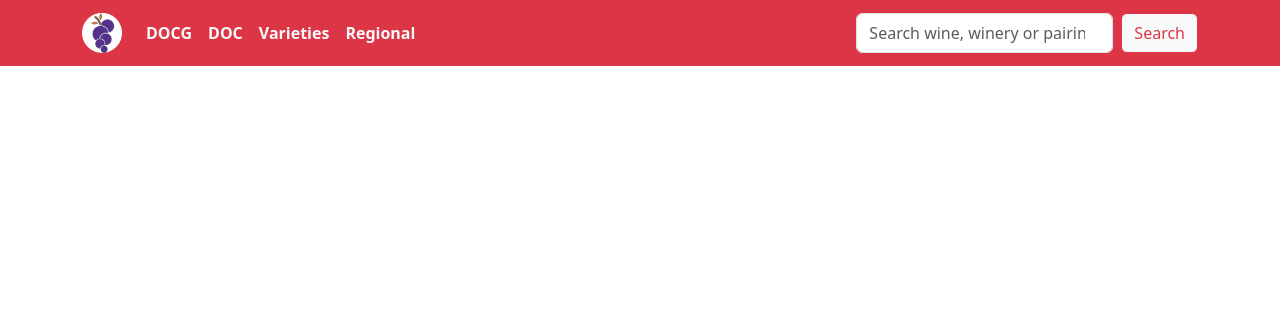
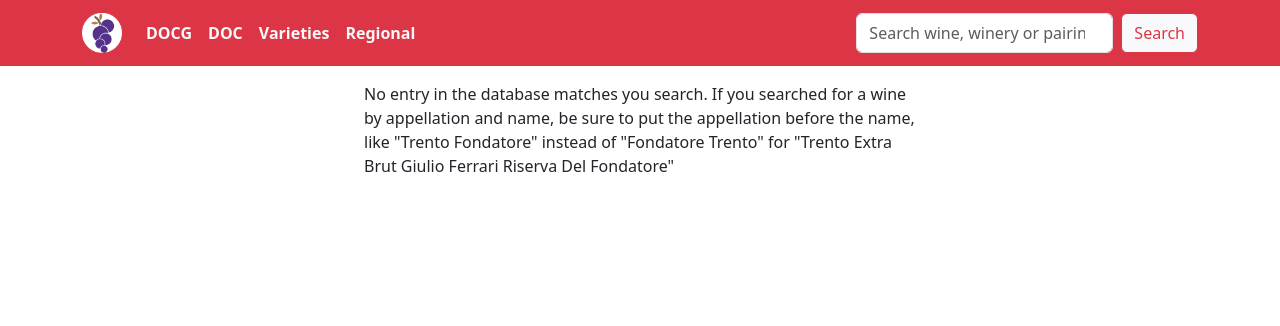
Before and after one commit to AGReATWine/agreatwine-web, a Flask app: page /search in a window 1280 px wide. Shown: the top 326 px of the page. Run offline with Flask 3, Linux system fonts and the light colour scheme; some libraries are stand-ins or nearby versions.

Commit message:
better search

```diff
--- a/app.py
+++ b/app.py
@@ -51,10 +51,16 @@ def show_entries():
         search_query = request.form['q']
         conn = sqlite3.connect('allwines.db')
         c = conn.cursor()
-        c.execute(
-            'SELECT FullName, WineryName, AppellationLevel, AppellationName, Region, Pairing, RS, QP, Rank, Price, EvaluationAvg, WineType, Grapes, AgingMonths, AgingType, RS2, QP2, RS3, QP3, RANK2, RANK3, RatingYear, Vintage, ScoreAvg, Tasting, SLC, TLC, QPRANK FROM allwines WHERE Entry = 1 AND (FullName LIKE ? OR WineryName LIKE ?)',
-            ('%' + search_query + '%', '%' + search_query + '%',)
-        )
+        if len(search_query.split()) > 1:
+            c.execute(
+                'SELECT FullName, WineryName, AppellationLevel, AppellationName, Region, Pairing, RS, QP, Rank, Price, EvaluationAvg, WineType, Grapes, AgingMonths, AgingType, RS2, QP2, RS3, QP3, RANK2, RANK3, RatingYear, Vintage, ScoreAvg, Tasting, SLC, TLC, QPRANK FROM allwines WHERE Entry = 1 AND (FullName LIKE ? OR WineryName LIKE ? OR Pairing LIKE ? OR FullName LIKE ? OR WineryName LIKE ? OR Pairing LIKE ?)',
+                ('%' + search_query + '%', '%' + search_query + '%', '%' + search_query + '%', '%' + search_query.split()[0] + '% %' + search_query.split()[1] + '%', '%' + search_query.split()[1] + '% %' + search_query.split()[0] + '%', '%' + search_query.split()[0] + '% %' + search_query.split()[1] + '%')
+            )
+        else:
+            c.execute(
+                'SELECT FullName, WineryName, AppellationLevel, AppellationName, Region, Pairing, RS, QP, Rank, Price, EvaluationAvg, WineType, Grapes, AgingMonths, AgingType, RS2, QP2, RS3, QP3, RANK2, RANK3, RatingYear, Vintage, ScoreAvg, Tasting, SLC, TLC, QPRANK FROM allwines WHERE Entry = 1 AND (FullName LIKE ? OR WineryName LIKE ? OR Pairing LIKE ?)',
+                ('%' + search_query + '%', '%' + search_query + '%', '%' + search_query + '%')
+            )
         entries = c.fetchall()
         conn.close()
 
--- a/templates/search.html.j2
+++ b/templates/search.html.j2
@@ -59,6 +59,7 @@
         </div>
       {% endfor %}
     {% else %}
+    <p>No entry in the database matches you search. If you searched for a wine by appellation and name, be sure to put the appellation before the name, like "Trento Fondatore" instead of "Fondatore Trento" for "Trento Extra Brut Giulio Ferrari Riserva Del Fondatore" </p>
     {% endif %}
   </div>
 </div>
```
